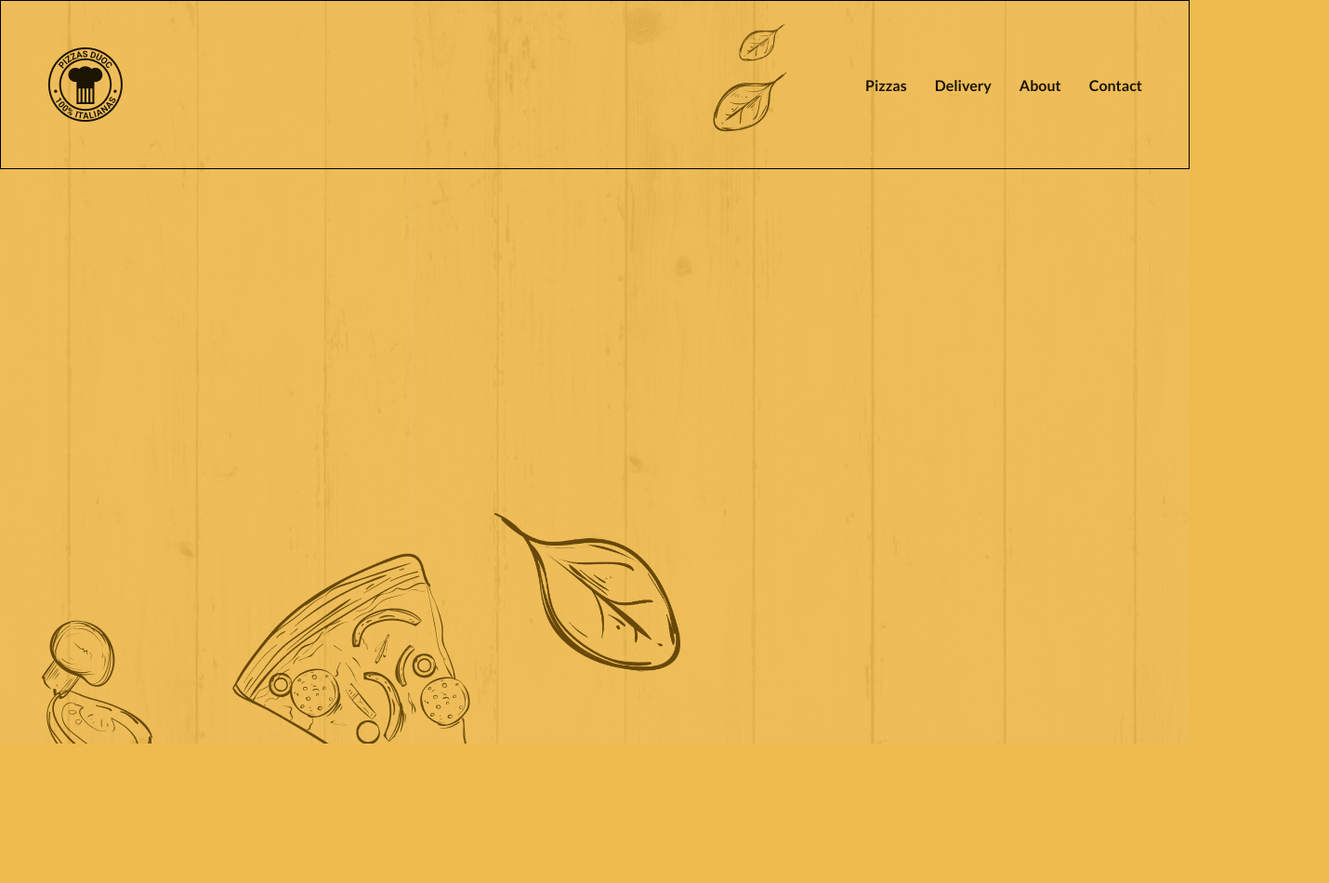
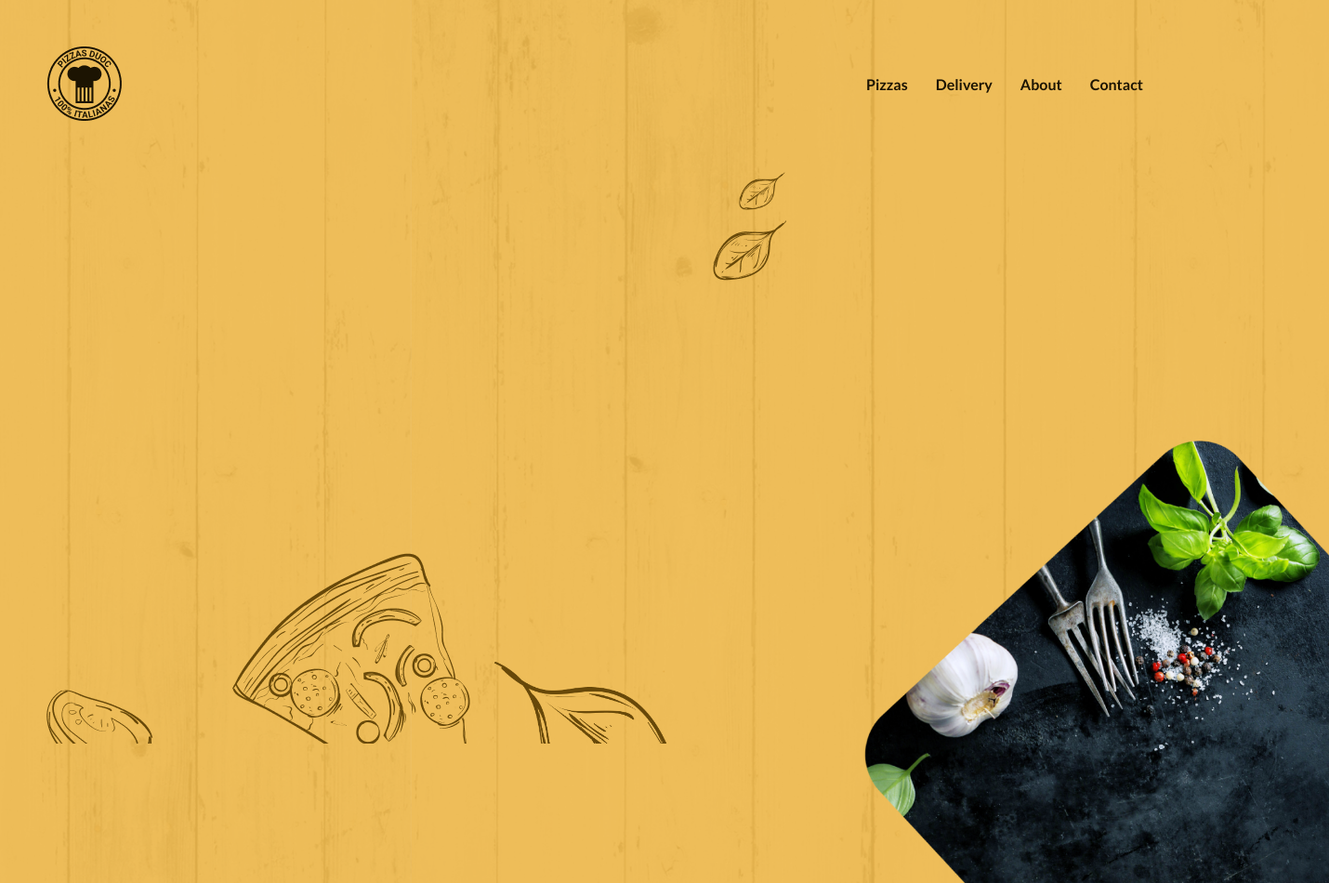
Before and after one commit to VicRaii/Pizza-code-ejproyect4, a website built with Vite: page index.html in a window 1280 px wide. Shown: the whole page at 93% size, 1430 px wide, since content can reach past the window. Before the commit the page ends 800 px from the top, so only its background shows below. Built offline with nearby package versions, Linux system fonts and the light colour scheme.

Commit message:
third commit

```diff
--- a/main.js
+++ b/main.js
@@ -1,9 +1,13 @@
 import { createFoodImage } from "./public/src/components/FoodImage/FoodImage";
 import { Header } from "./public/src/components/Header/Header";
 import { foodImageArray } from "./public/src/components/data/foodImage";
+import { Pizzas } from "./public/src/components/pages/Pizzas/Pizzas";
 import "./style.css";
 
 // esto es lo primero que ocurre en nuestra página al renderizarse.
 
 Header();
+Pizzas();
 createFoodImage(foodImageArray);
+
+//! 1:46
--- a/public/src/components/FoodImage/FoodImage.css
+++ b/public/src/components/FoodImage/FoodImage.css
@@ -21,3 +21,11 @@
   bottom: 0;
   left: 250px;
 }
+
+.background {
+  width: 100%;
+  height: 80svh;
+  top: 20svh;
+  position: absolute;
+  overflow: hidden;
+}
--- a/public/src/components/FoodImage/FoodImage.js
+++ b/public/src/components/FoodImage/FoodImage.js
@@ -1,6 +1,11 @@
 import "./FoodImage.css";
 
 export const createFoodImage = (array) => {
+
+    const background = document.createElement("div");
+
+    background.className = "background";
+
   for (const element of array) {
     let anchoAleatorio = Math.random() * window.innerWidth;
     let altoAleatorio = Math.random() * window.innerHeight;
@@ -8,12 +13,13 @@ export const createFoodImage = (array) => {
     let stringFinal;
 
     if (element.aleatorio) {
-      estilosAleatorios = `style="top: ${altoAleatorio}px; left: ${anchoAleatorio}px"`;
-      stringFinal = `<img src="${element.url}" class="food-image ${element.nombre}" ${estilosAleatorios}/>`;
+        estilosAleatorios = `style="top: ${altoAleatorio}px; left: ${anchoAleatorio}px"`;
+        stringFinal = `<img src="${element.url}" class="food-image ${element.nombre}" ${estilosAleatorios}/>`
     } else {
-      stringFinal = `<img src="${element.url}" class="food-image ${element.nombre}"/>`;
+        stringFinal = `<img src="${element.url}" class="food-image ${element.nombre}"/>`
     }
 
-    document.body.innerHTML += stringFinal;
+    background.innerHTML += stringFinal;
+    document.body.appendChild(background);
   }
 };
--- a/public/src/components/Header/Header.css
+++ b/public/src/components/Header/Header.css
@@ -1,11 +1,11 @@
 header {
   padding: var(--pc-padding-xl);
-  position: sticky;
+  position: absolute;
+  top: 0;
   width: 100%;
   display: flex;
   justify-content: space-between;
   align-items: center;
-  border: 1px solid #000;
 }
 
 header ul {
@@ -17,3 +17,10 @@ header a {
   color: var(--pc-textColor);
   font-weight: 700;
 }
+
+#app {
+  padding-top: 200px ;
+  position: relative;
+  z-index: 2;
+  height: 100svh;
+}
--- a/public/src/components/Header/Header.js
+++ b/public/src/components/Header/Header.js
@@ -1,25 +1,29 @@
+import { About } from "../pages/About/About";
+import { Contact } from "../pages/Contact/Contact";
+import { Delivery } from "../pages/Delivery/Delivery";
+import { Pizzas } from "../pages/Pizzas/Pizzas";
 import "./Header.css";
 
 const arrayEnlaces = [
   {
     url: "#",
     texto: "Pizzas",
-    // componente: Pizzas()
+    page: Pizzas
   },
   {
     url: "#",
     texto: "Delivery",
-    // componente: Pizzas()
+    page: Delivery
   },
   {
     url: "#",
     texto: "About",
-    // componente: Pizzas()
+    page: About
   },
   {
     url: "#",
     texto: "Contact",
-    // componente: Pizzas()
+    page: Contact
   },
 ];
 
@@ -36,6 +40,9 @@ export const Header = () => {
     const a = document.createElement("a");
     a.href = enlace.url;
     a.textContent = enlace.texto;
+
+    a.addEventListener("click", enlace.page);
+
     li.appendChild(a);
     ul.appendChild(li);
   }
--- a/public/src/components/pages/Pizzas/Pizzas.css
+++ b/public/src/components/pages/Pizzas/Pizzas.css
@@ -0,0 +1,12 @@
+.tabla {
+    position: absolute;
+    bottom: -150px;
+    right: -150px;
+    width: 500px;
+    transition: all 0.5s;
+}
+
+.tabla:hover {
+    bottom: 0px;
+    right: 0px;
+}
--- a/public/src/components/pages/Pizzas/Pizzas.js
+++ b/public/src/components/pages/Pizzas/Pizzas.js
@@ -3,7 +3,10 @@ import "./Pizzas.css";
 export const Pizzas = () => {
   const divApp = document.querySelector("#app");
 
-  divApp.innerHTML = `<h1>Pizzas page</h1>`;
+  const tabla = document.createElement("img");
+
+  tabla.src = "/assets/tabla.png";
+  tabla.className = "tabla";
+
+  divApp.appendChild(tabla);
 };
-
-//! 1:21 Directo
```
